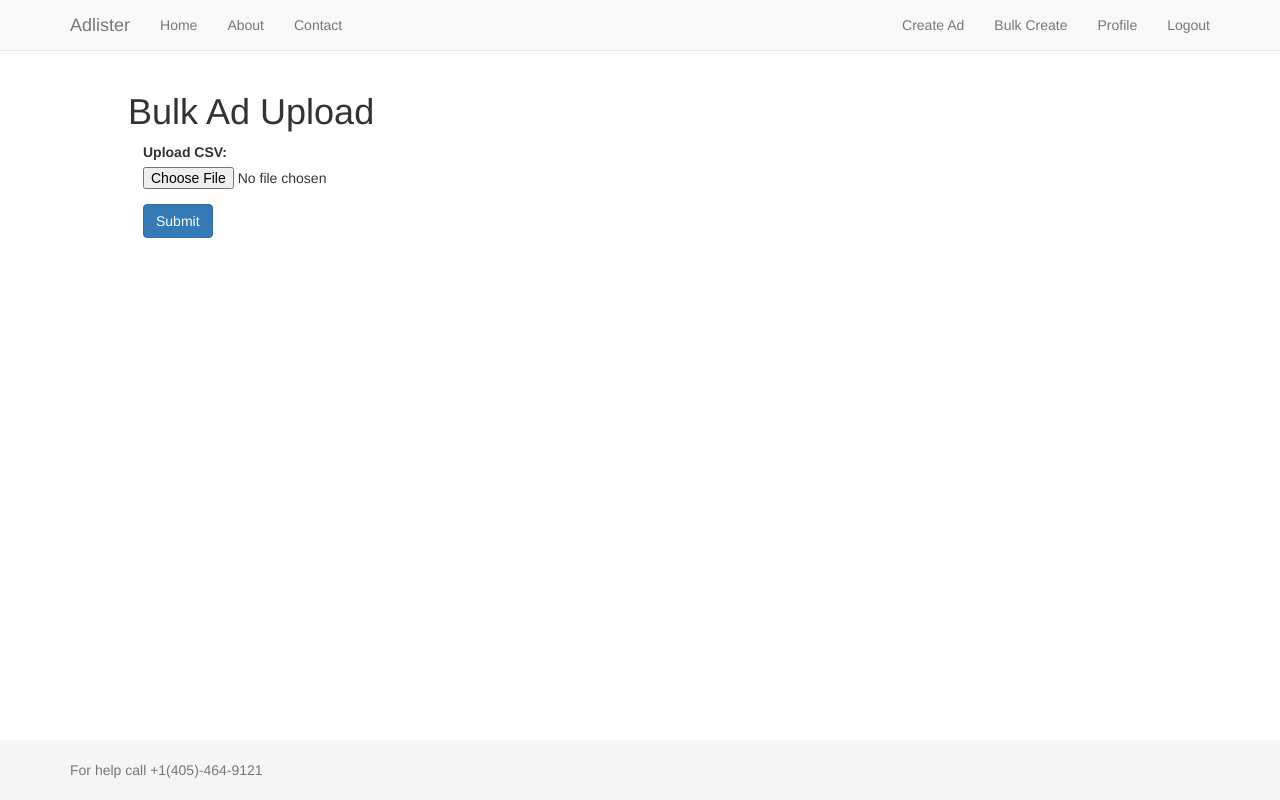
After one commit to LeftSideStrongSide/RightSideWeakSide, a PHP site: page /bulk.create.php in a window 1280 px wide. The commit adds this page. Run offline with PHP 8.4, Linux system fonts and the light colour scheme; some libraries are stand-ins or nearby versions.

Commit message:
added csv

```diff
--- a/models/Ads.php
+++ b/models/Ads.php
@@ -152,17 +152,17 @@ class Ads extends BaseModel
     public static function offset()
     {
         $offset = Input::get('pageNum');
-        return ($offset - 1) * 2;
+        return ($offset - 1) * 6;
     }
     public static function numberOfPages()
     {
-        return (ceil(Ads::numberOfAds()/2));
+        return (ceil(Ads::numberOfAds()/6));
     }
 
     public static function paginate()
     {
         self::dbConnect();
-        $stmt = self::$dbc->prepare("SELECT * FROM ads LIMIT 2 OFFSET :offset");
+        $stmt = self::$dbc->prepare("SELECT * FROM ads LIMIT 6 OFFSET :offset");
         $stmt->bindValue(':offset', Ads::offset(), PDO::PARAM_INT);
         $stmt->execute();
         return $stmt->fetchAll(PDO::FETCH_ASSOC);
--- a/models/Profiles.php
+++ b/models/Profiles.php
@@ -217,6 +217,10 @@ class Profiles extends BaseModel
             $_SESSION['username'] = $username;
             header('Location: index.php');
         }
+        public static function doNothin()
+        {
+
+        }
 
 
 }
--- /dev/null
+++ b/public/bulk.create.php
@@ -0,0 +1,119 @@
+<?
+
+session_start();
+require_once '../bootstrap.php';
+
+$errors = array();
+//add item name, price, and description
+$csv = array();
+
+// check there are no errors
+if(!empty($_FILES) && $_FILES['csv']['error'] == 0){
+	var_dump($_FILES);
+    $name = $_FILES['csv']['name'];
+
+    $type = $_FILES['csv']['type'];
+    $tmpName = $_FILES['csv']['tmp_name'];
+
+    // check the file is a csv
+
+        if(($handle = fopen($tmpName, 'r')) !== FALSE) {
+            $row = 0;
+
+            while(($data = fgetcsv($handle, 1000, ',')) !== FALSE) {
+                // number of fields in the csv
+                $col_count = count($data);
+
+				$newAd = new Ads();
+				$newAd->username = $data[0];
+				$newAd->item_name = $data[1];
+				$newAd->description = $data[2];
+				$newAd->price = $data[3];
+				$newAd->image_url = $data[4];
+				$newAd->save();
+				// if the newly created add goes through, redirect to their users page
+
+                // inc the row
+                $row++;
+            }
+            fclose($handle);
+			header('Location: users.show.php');
+			exit();
+        }
+
+}
+
+?>
+<!DOCTYPE html>
+<html lang="en">
+<head>
+	<title>Create Adlister Ad</title>
+	<meta charset="UTF-8">
+	<meta name="viewport" content="width=device-width, initial-scale=1">
+	<link rel="stylesheet" href="http://maxcdn.bootstrapcdn.com/bootstrap/3.3.5/css/bootstrap.min.css">
+	<script src="https://ajax.googleapis.com/ajax/libs/jquery/1.11.3/jquery.min.js"></script>
+	<script src="http://maxcdn.bootstrapcdn.com/bootstrap/3.3.5/js/bootstrap.min.js"></script>
+	<style>
+		main{
+			width: 80%;
+			margin-left: auto;
+			margin-right: auto;
+		}
+		h1{
+			padding-top: 2em;
+		}	/* Sticky footer styles
+		-------------------------------------------------- */
+		html {
+		  position: relative;
+		  min-height: 100%;
+		}
+		body {
+		  /* Margin bottom by footer height */
+		  margin-bottom: 60px;
+		}
+		.footer {
+		  position: absolute;
+		  bottom: 0;
+		  width: 100%;
+		  /* Set the fixed height of the footer here */
+		  height: 60px;
+		  background-color: #f5f5f5;
+		}
+		/* Custom page CSS
+		-------------------------------------------------- */
+		/* Not required for template or sticky footer method. */
+		body > .container {
+		  padding: 60px 15px 0;
+		}
+		.container .text-muted {
+		  margin: 20px 0;
+		}
+		.footer > .container {
+		  padding-right: 15px;
+		  padding-left: 15px;
+		}
+		code {
+		  font-size: 80%;
+		}
+	</style>
+</head>
+<body>
+	<main>
+		<?php include '../views/partials/navbar.php';?>
+		<h1>Bulk Ad Upload</h1>
+		<?php foreach($errors as $error): ?>
+			<p><?= $error ?></p>
+		<?php endforeach; ?>
+		<form method = "POST" action="bulk.create.php" enctype="multipart/form-data" role="form">
+			<div class="col-md-4">
+				<div class="form-group">
+					<label for="file">Upload CSV:</label>
+					<input type="file" name="csv" id="file">
+				</div>
+				<button type="submit" name="submit" class="btn btn-primary">Submit</button>
+			</div>
+		</form>
+	</main>
+</body>
+<?php include '../views/partials/footer.php'; ?>
+</html>
--- a/views/partials/navbar.php
+++ b/views/partials/navbar.php
@@ -16,13 +16,16 @@
         <li><a href="about.php">About</a></li>
         <li><a href="contact.php">Contact</a></li>
         <li>
+
+<!--        Search just aint workin'.
             <form action="index.php">
               <input style="margin-top: 12px" placeholder=" Search" name="search" type="text"><button style="height: 26px; width: 27px" class="glyphicon glyphicon-search" type="submit"></button>
-            </form>
+            </form> -->
         </li>
       </ul>
       <ul class="nav navbar-nav navbar-right">
         <li><a href="/ads.create.php">Create Ad</a></li>
+        <li><a href="/bulk.create.php">Bulk Create</a></li>
         <li><a href="/users.show.php">Profile</a></li>
         <li><a href="/auth.logout.php">Logout</a></li>
 
```
Also changed, not shown: csv_files/ads.csv (added, +11 -0 lines), csv_files/csv.ads.php (added, +13 -0 lines), public/img/uploads/logo.png (added), 1 other file.
